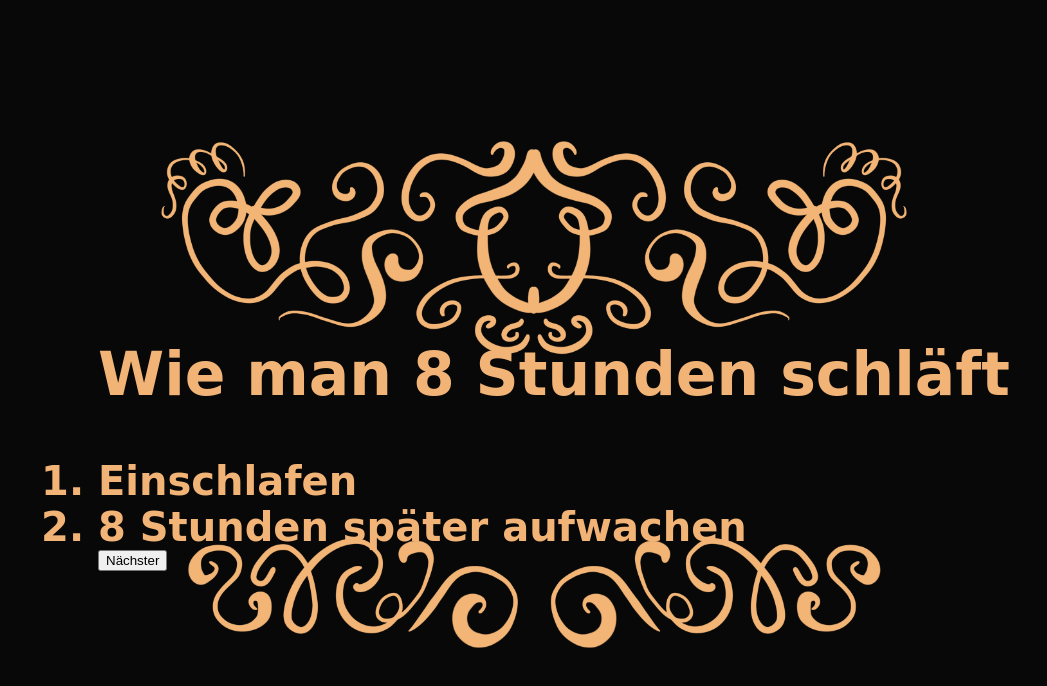
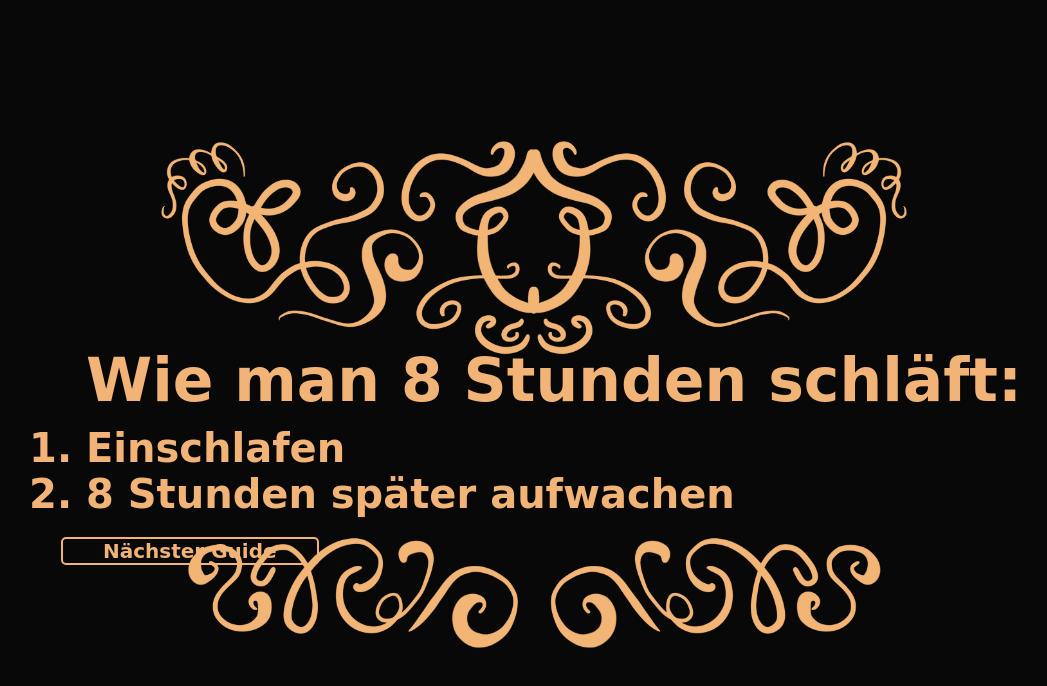
Before and after one commit to NicholasThierolf/nicholasthierolf.github.io, a website: page index.html in a window 1280 px wide. Shown: the whole page, without its empty margins (106-1153 px from the left). Drawn offline with Linux system fonts and the light colour scheme; a web font is replaced by a local one.

Commit message:
added shuffle

```diff
--- a/index.html
+++ b/index.html
@@ -14,7 +14,7 @@
                 <h2 id="title"></h2>
                 <li id="step-1"></li>
                 <li id="step-2"></li>
-                <button onclick="next()">Nächster</button>
+                <button onclick="next()">Nächster Guide</button>
             </ol>
         </main>
     </body>
--- a/index.js
+++ b/index.js
@@ -1,12 +1,29 @@
-const content = [
+const content = shuffle([
   ["Wie man 8 Stunden schläft", "Einschlafen", "8 Stunden später aufwachen"],
   ["Wie man 9 Stunden schläft", "Einschlafen", "9 Stunden späer aufwachen"],
-];
+]);
 document.addEventListener("DOMContentLoaded", next);
 
 function next() {
-  let item = content[Math.floor(Math.random() * content.length)];
-  document.getElementById("title").innerHTML = item[0];
-  document.getElementById("step-1").innerHTML = item[1];
-  document.getElementById("step-2").innerHTML = item[2];
+  if (content.length > 0) {
+    let item = content.pop();
+    document.getElementById("title").innerHTML = item[0];
+    document.getElementById("step-1").innerHTML = item[1];
+    document.getElementById("step-2").innerHTML = item[2];
+  } else {
+    document.getElementById("title").innerHTML = "Das waren alle Guides";
+    document.getElementById("step-1").style.display = "none";
+    document.getElementById("step-2").style.display = "none";
+  }
 }
+
+function shuffle(a) {
+  var j, x, i;
+  for (i = a.length - 1; i > 0; i--) {
+    j = Math.floor(Math.random() * (i + 1));
+    x = a[i];
+    a[i] = a[j];
+    a[j] = x;
+  }
+  return a;
+}
--- a/style.scss
+++ b/style.scss
@@ -21,4 +21,25 @@ ol {
     font-size: 40px;
     font-weight: bold;
     color: #f2b376;
+    h2 {
+        margin-bottom: 10px;
+        &::after {
+            content: ":";
+        }
+    }
 }
+button {
+    margin: 0;
+    padding: 0;
+    background-color: transparent;
+    border: solid 2px #f2b376;
+    color: #f2b376;
+    font-family: 'Square Peg', cursive;
+    font-size: 20px;
+    font-weight: bold;
+    padding: 0 40px;
+    border-radius: 5px;
+    cursor: pointer;
+    margin-left: -25px;
+    margin-top: 20px;
+}
```
Also changed, not shown: style.css, 1 other file.
